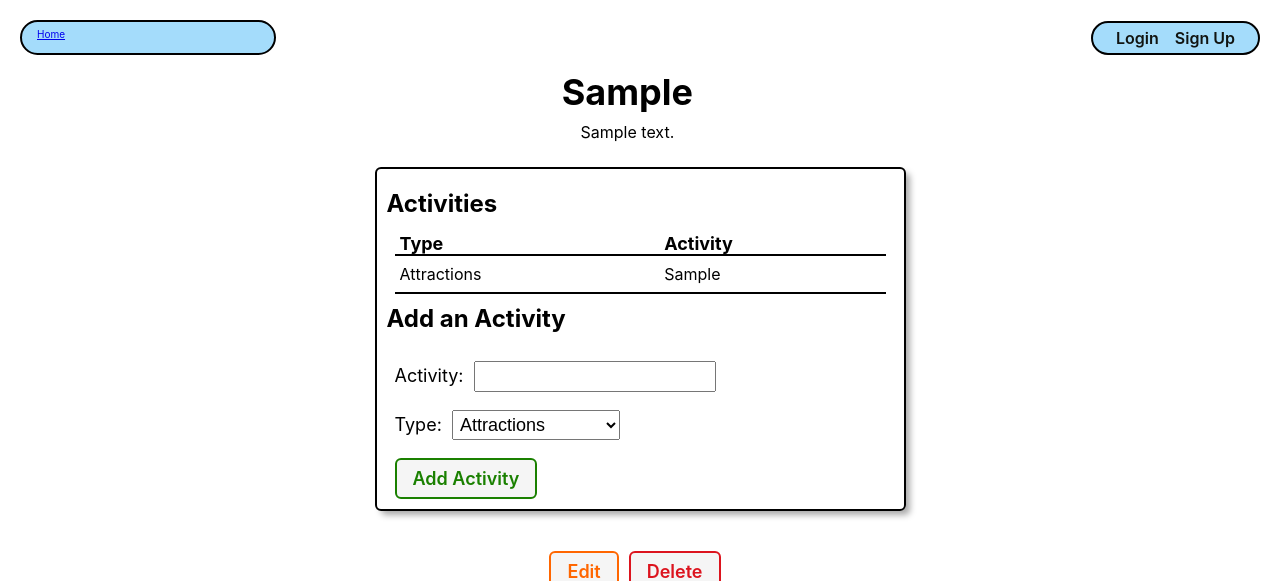
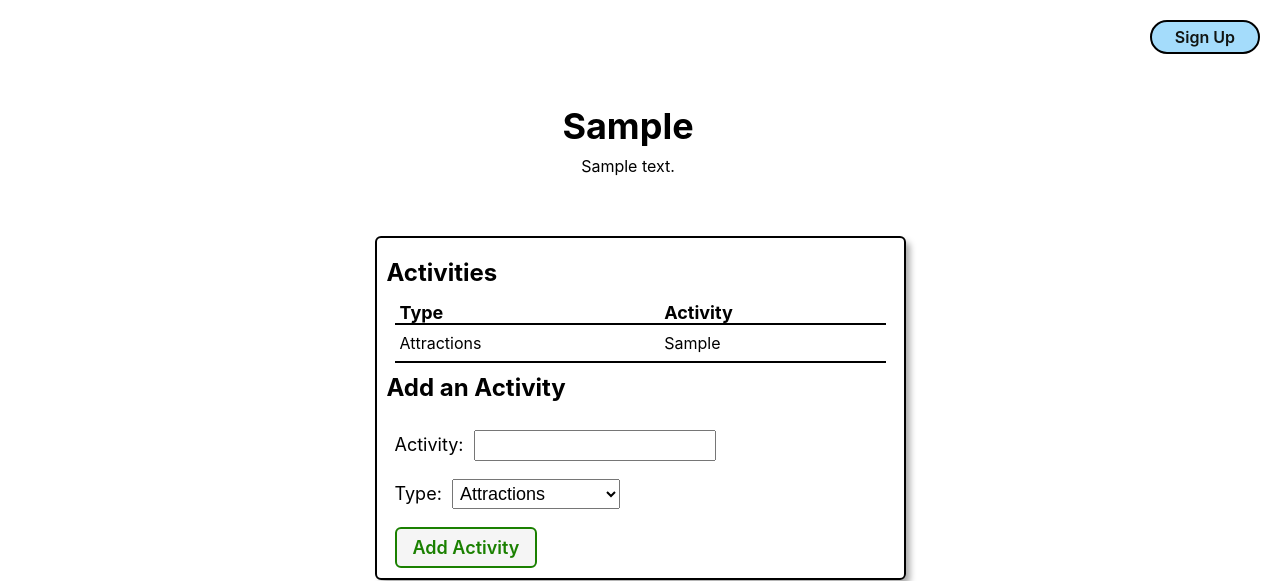
Before and after one commit to jmeirink/destination-vacation, a Django app: page /destinations/1/ in a window 1280 px wide. Shown: the top 581 px of the page. Run offline with Django 4.2, Linux system fonts and the light colour scheme; tables that the repository leaves empty hold one stand-in row (values such as "Sample post").

Commit message:
fix nav bar

```diff
--- a/main_app/static/css/base.css
+++ b/main_app/static/css/base.css
@@ -96,11 +96,11 @@
   padding: 5px 8px;
 }
 
-.header-logo-container {
+/* .header-logo-container {
   margin: auto;
   padding: 10px 20px 0;
   max-width: 500px;
-}
+} */
 
 .page-header {
   display: flex;
@@ -186,9 +186,9 @@
   }
 
   /* visual fix to help align logo */
-  .header-logo-container {
+  /* .header-logo-container {
     padding-top: 3px;
-  }
+  } */
 
   nav {
     margin-left: auto;
@@ -200,9 +200,9 @@
     flex-wrap: nowrap;
   }
 
-  .header-logo-container {
+  /* .header-logo-container {
     width: 213px;
-  }
+  } */
 
   .page-header h1 {
     font-size: var(--font-xtreme);
@@ -252,12 +252,11 @@
     margin-left: auto;
   }
 
-  .header-logo-container {
-    /* visual fix to help align logo */
+  /* .header-logo-container {
     padding-top: 6px;
     width: 256px;
     height: 35px;
-  }
+  } */
 
   @supports (-webkit-backdrop-filter: none) or (backdrop-filter: none) {
     header {
--- a/main_app/templates/base.html
+++ b/main_app/templates/base.html
@@ -6,11 +6,6 @@
   <meta charset="UTF-8">
   <meta http-equiv="X-UA-Compatible" content="IE=edge">
   <meta name="viewport" content="width=device-width, initial-scale=1.0">
-  {% comment %} <link
-    rel="shortcut icon"
-    type="image/png"
-    href="{% static 'images/splash.svg' %}"
-  > {% endcomment %}
   <title>Destination Vacation</title>
   <link rel="stylesheet" type="text/css" href="{% static 'css/base.css' %}">
   {% block head %}
@@ -18,23 +13,14 @@
 </head>
 <body>
   <header>
-    <div class="header-logo-container">
-      <a href="/">
-        Home
-        {% comment %} <img
-          src="{% static 'images/destination.svg' %}"
-          alt="A destination"
-        > {% endcomment %}
-      </a>
-    </div>
     <nav>
       <ul>
         {% if user.is_authenticated %}
+          <li><a href="{% url 'home' %}">Home</a></li>
           <li><a href="{% url 'destinations_index' %}">Destinations</a></li>
           <li><a href="{% url 'destinations_create' %}">Add a Destination</a></li>
           <li><a href="{% url 'logout' %}">Log out</a></li>
         {% else %}
-          <li><a href="{% url 'home' %}">Login</a></li>
           <li><a href="{% url 'signup' %}">Sign Up</a></li>
         {% endif %}
       </ul>
--- a/main_app/templates/destinations/detail.html
+++ b/main_app/templates/destinations/detail.html
@@ -11,13 +11,7 @@
 
 {% block content %}
 
-{% comment %} <section class="destination-container">
-  <div class="destination-img">
-    <img
-      src="{% static 'images/destination.svg' %}"
-      alt="A destination"
-    >
-  </div> {% endcomment %}
+<section class="destination-container">
   <div class="destination-details">
     <h1>{{ destination.destination }}</h1>
     <p>{{ destination.description }}</p>
```
Also changed, not shown: main_app/templates/home.html (+15 -3 lines).
